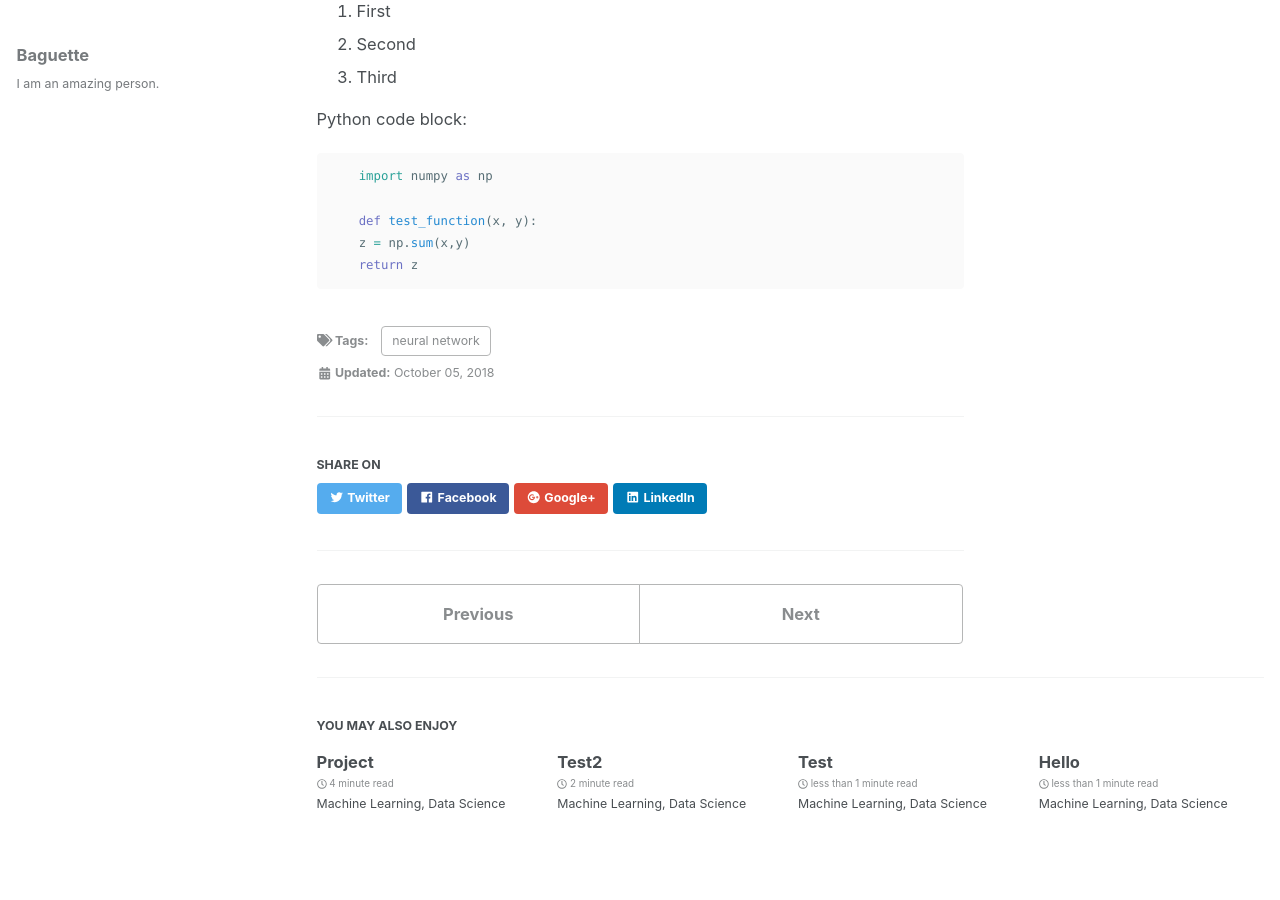
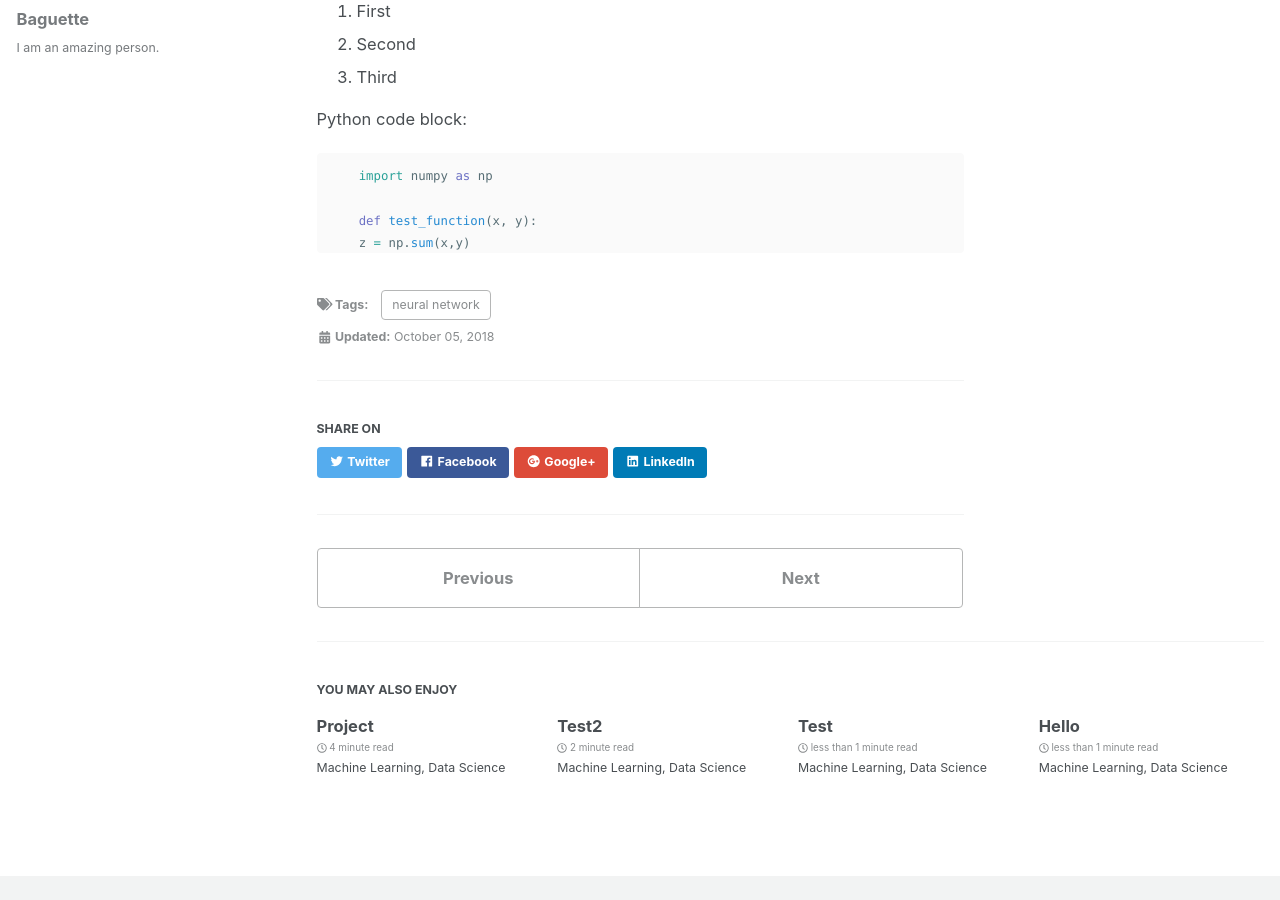
Before and after one commit to baguettexci/baguettexci.gituhb.io, a Jekyll site: the page built from _posts/2018-10-05-World.md, in a window 1280 px wide and 900 px high, scrolled down 351 px. Built offline with Jekyll 4.4.1, drawn with Linux system fonts in a browser that asks for light colours; nearby versions of some CDN libraries.

Commit message:
Update _syntax.scss

```diff
--- a/_sass/minimal-mistakes/_syntax.scss
+++ b/_sass/minimal-mistakes/_syntax.scss
@@ -17,7 +17,7 @@
   pre.highlight {
     margin: 0;
     padding: 1em;
-    height: 100%;
+    height: 100px;
     overflow: auto;
   }
 }
```
